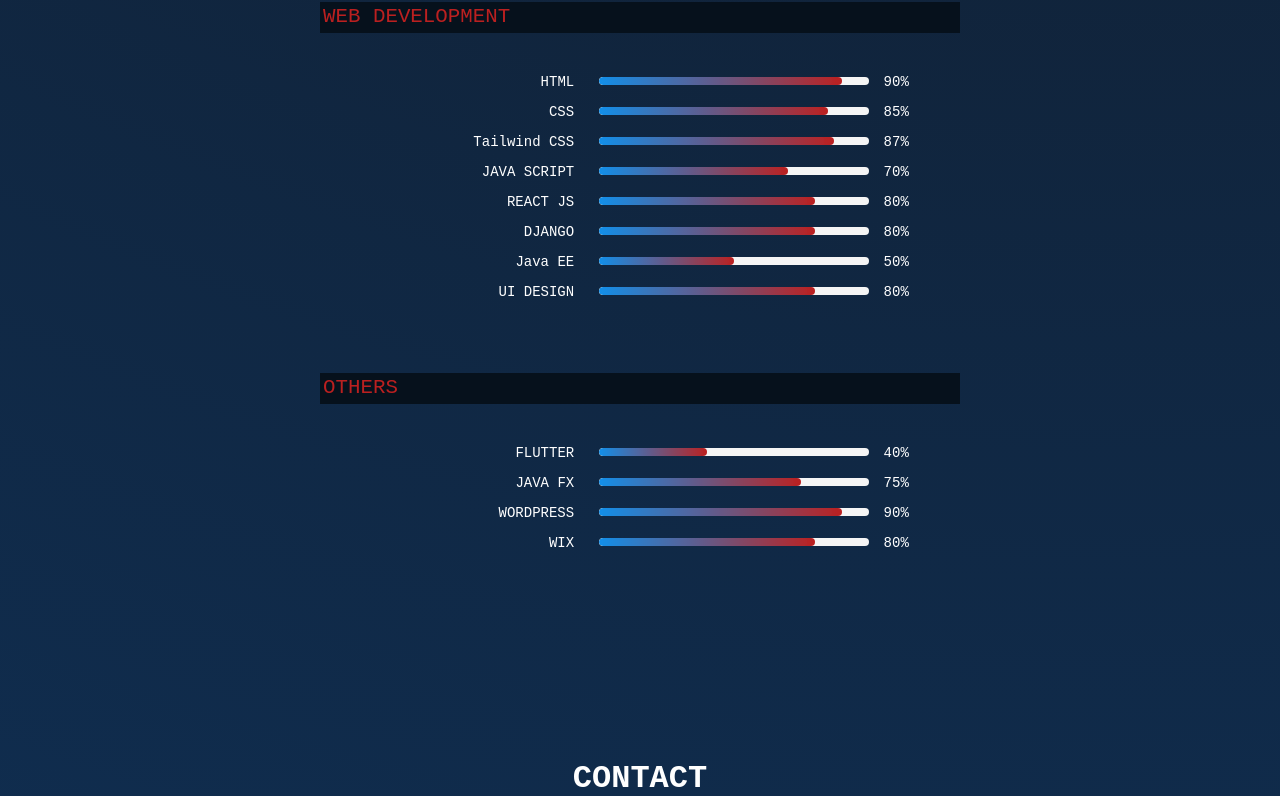
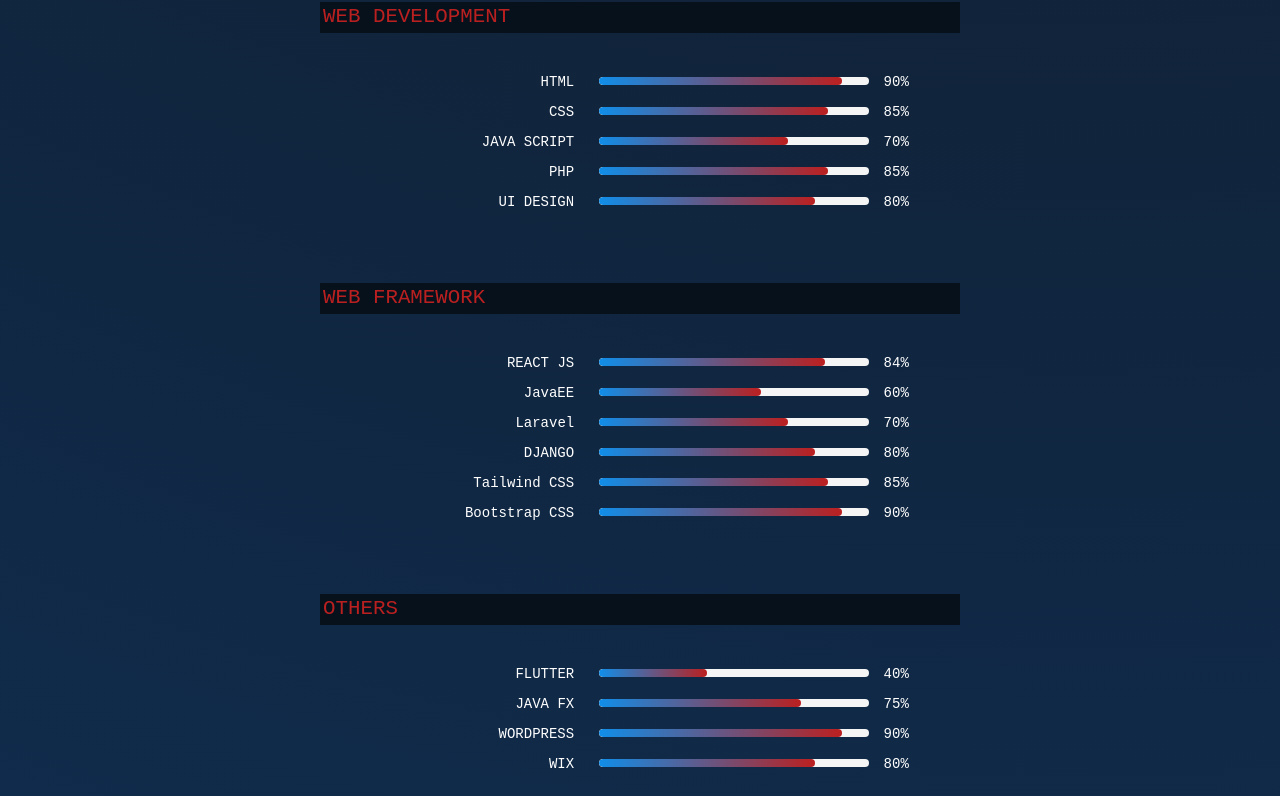
Before and after one commit to mgsainyinyitun/portfolio-new, a React (Create React App) app: page / in a window 1280 px wide. Shown: the part 2220-3016 px from the top of the page. Built offline with nearby package versions, Linux system fonts and the light colour scheme.

Commit message:
Change Home Page Skills Structure

```diff
--- a/src/components/Resume/TEXT.js
+++ b/src/components/Resume/TEXT.js
@@ -30,7 +30,7 @@
         DATA:[
             'Burmese / Shan',
             'English (Intermediate)',
-            'Japanese (Basic)',
+            'Japanese (N4 Passed)',
         ]
     },
 
--- a/src/components/home/SkillConstants.js
+++ b/src/components/home/SkillConstants.js
@@ -47,25 +47,14 @@
         skill:'CSS',
         percent:85,
     },
-    {
-        skill:'Tailwind CSS',
-        percent:87,
-    },
+
     {
         skill:'JAVA SCRIPT',
         percent:70,
     },
     {
-        skill:'REACT JS',
-        percent:80,
-    },
-    {
-        skill:'DJANGO',
-        percent:80,
-    },
-    {
-        skill:'Java EE',
-        percent:50,
+        skill:'PHP',
+        percent:85,
     },
     {
         skill:'UI DESIGN',
@@ -73,6 +62,37 @@
     },
 
 ];
+
+
+
+export const WEB_FRAMEWORK = [
+    {
+        skill:'REACT JS',
+        percent:84,
+    },
+    {
+        skill:'JavaEE',
+        percent:60,
+    },
+    {
+        skill:'Laravel',
+        percent:70,
+    },
+    {
+        skill:'DJANGO',
+        percent:80,
+    },
+    {
+        skill:'Tailwind CSS',
+        percent:85,
+    },
+    {
+        skill:'Bootstrap CSS',
+        percent:90,
+    },
+
+];
+
 
 export const OTHERS = [
     {
--- a/src/components/home/Skills.js
+++ b/src/components/home/Skills.js
@@ -1,6 +1,6 @@
 import React from 'react';
 import SkillsProgressBar from '../BasicComponents/ProgressBar/SkillsProgressBar';
-import {TEXT,OTHERS, PROGRAMMING,WEB_DEVELOPMENT} from './SkillConstants';
+import {TEXT,OTHERS, PROGRAMMING,WEB_DEVELOPMENT,WEB_FRAMEWORK} from './SkillConstants';
 import {connect} from 'react-redux';
 
 class Skills extends React.Component{
@@ -31,6 +31,11 @@
             </div>
             <SkillsProgressBar skills={WEB_DEVELOPMENT}/>
 
+            <div className='skills-container'>
+                <h3 className='sub-title'>WEB FRAMEWORK</h3>
+            </div>
+            <SkillsProgressBar skills={WEB_FRAMEWORK}/>
+
 
             <div className='skills-container'>
                 <h3 className='sub-title'>OTHERS</h3>
```
